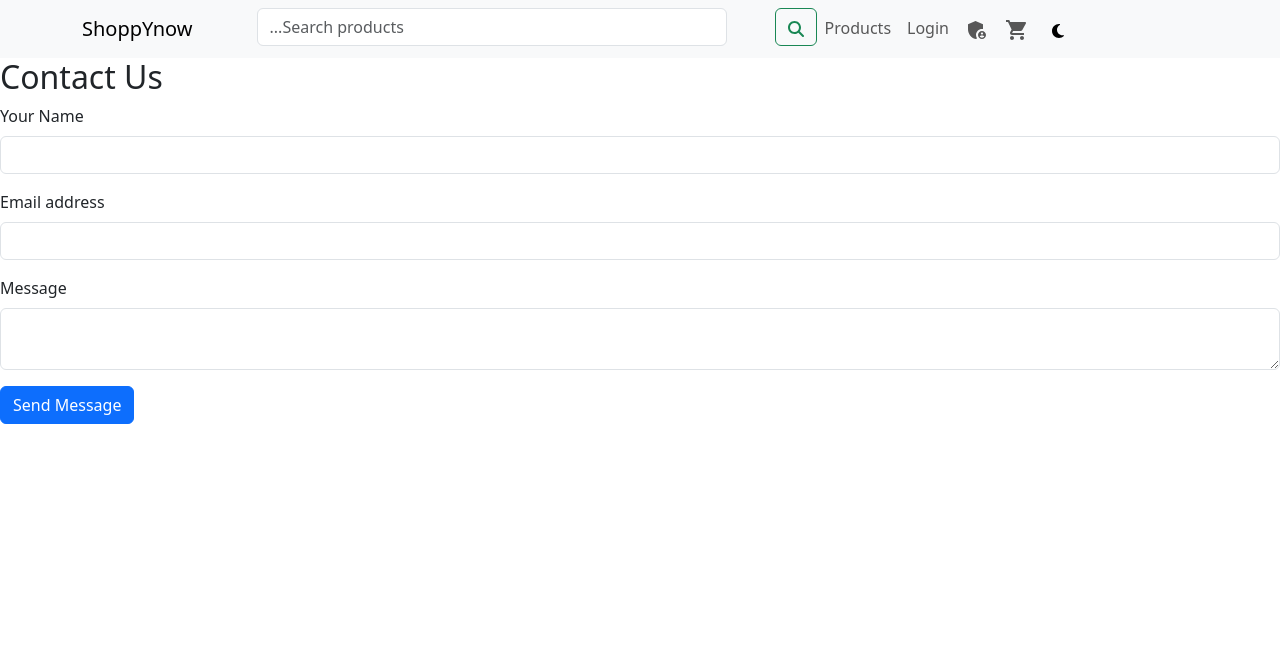
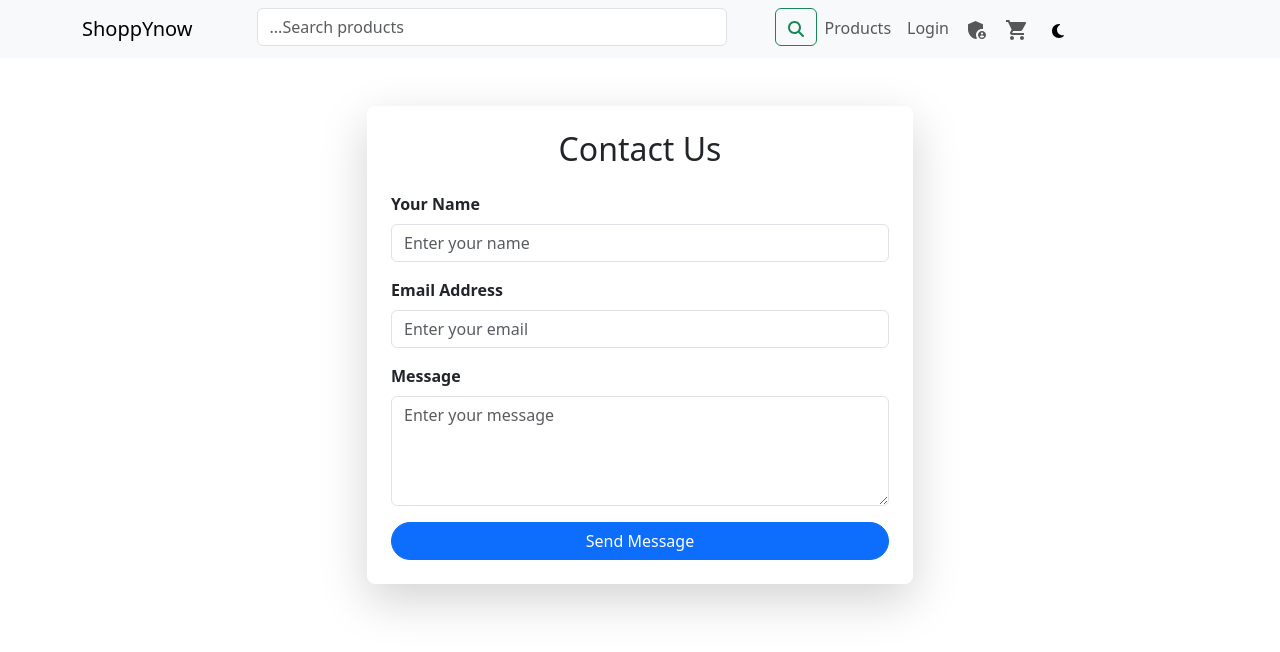
Before and after one commit to DIPAKK2310/ShoppYnow, a React (Vite) app in the folder frontend/vite-project/: page /contact-us in a window 1280 px wide. Shown: the top 652 px of the page. Built offline with nearby package versions, Linux system fonts and the light colour scheme.

Commit message:
Updated Contactus

```diff
--- a/frontend/vite-project/src/pages/ContactUs.jsx
+++ b/frontend/vite-project/src/pages/ContactUs.jsx
@@ -1,10 +1,10 @@
-import React, { useState } from 'react';
+import React, { useState } from "react";
 
 function ContactUs() {
   const [contactData, setContactData] = useState({
-    name: '',
-    email: '',
-    message: '',
+    name: "",
+    email: "",
+    message: "",
   });
 
   const handleChange = (e) => {
@@ -16,27 +16,81 @@ function ContactUs() {
 
   const handleSubmit = (e) => {
     e.preventDefault();
-    console.log('Contact form submitted:', contactData);
+    console.log("Contact form submitted:", contactData);
+    setContactData({ name: "", email: "", message: "" });
   };
 
   return (
-    <div>
-      <h2>Contact Us</h2>
+    <div className="container mt-5">
+      <div className="row justify-content-center">
+        <div className="col-md-6">
+          <div className="card shadow-lg border-0 rounded-3">
+            <div className="card-body p-4">
+              <h2 className="card-title text-center mb-4">Contact Us</h2>
               <form onSubmit={handleSubmit}>
+                {/* Name */}
                 <div className="mb-3">
-          <label htmlFor="name" className="form-label">Your Name</label>
-          <input type="text" className="form-control" id="name" name="name" value={contactData.name} onChange={handleChange} />
+                  <label htmlFor="name" className="form-label fw-bold">
+                    Your Name
+                  </label>
+                  <input
+                    type="text"
+                    className="form-control"
+                    id="name"
+                    name="name"
+                    value={contactData.name}
+                    onChange={handleChange}
+                    placeholder="Enter your name"
+                    required
+                  />
                 </div>
+
+                {/* Email */}
                 <div className="mb-3">
-          <label htmlFor="email" className="form-label">Email address</label>
-          <input type="email" className="form-control" id="email" name="email" value={contactData.email} onChange={handleChange} />
+                  <label htmlFor="email" className="form-label fw-bold">
+                    Email Address
+                  </label>
+                  <input
+                    type="email"
+                    className="form-control"
+                    id="email"
+                    name="email"
+                    value={contactData.email}
+                    onChange={handleChange}
+                    placeholder="Enter your email"
+                    required
+                  />
                 </div>
+
+                {/* Message */}
                 <div className="mb-3">
-          <label htmlFor="message" className="form-label">Message</label>
-          <textarea className="form-control" id="message" name="message" value={contactData.message} onChange={handleChange}></textarea>
+                  <label htmlFor="message" className="form-label fw-bold">
+                    Message
+                  </label>
+                  <textarea
+                    className="form-control"
+                    id="message"
+                    name="message"
+                    rows="4"
+                    value={contactData.message}
+                    onChange={handleChange}
+                    placeholder="Enter your message"
+                    required
+                  ></textarea>
                 </div>
-        <button type="submit" className="btn btn-primary">Send Message</button>
+
+                {/* Submit Button */}
+                <button
+                  type="submit"
+                  className="btn btn-primary w-100 rounded-pill"
+                >
+                  Send Message
+                </button>
               </form>
+            </div>
+          </div>
+        </div>
+      </div>
     </div>
   );
 }
--- a/frontend/vite-project/src/pages/Home.jsx
+++ b/frontend/vite-project/src/pages/Home.jsx
@@ -21,15 +21,15 @@ function Home() {
 
     {/* hero seection */}
     <HeroSection/>
+    {
+        user?<h1 className='text-white'>Welcome {user.username}</h1>:<h1 className='text-white'>Guest login</h1>
+      }
+      <h1>Welcome to the Home Page</h1>
     <Shoes/>
     <header className='px-5 py-5  '>
 
     <main>
 
-    {
-        user?<h1 className='text-white'>Welcome {user.username}</h1>:<h1 className='text-white'>Guest login</h1>
-      }
-      <h1>Welcome to the Home Page</h1>
 
       <section>
 
```
Lines whose indentation alone changed are shown as unchanged.
